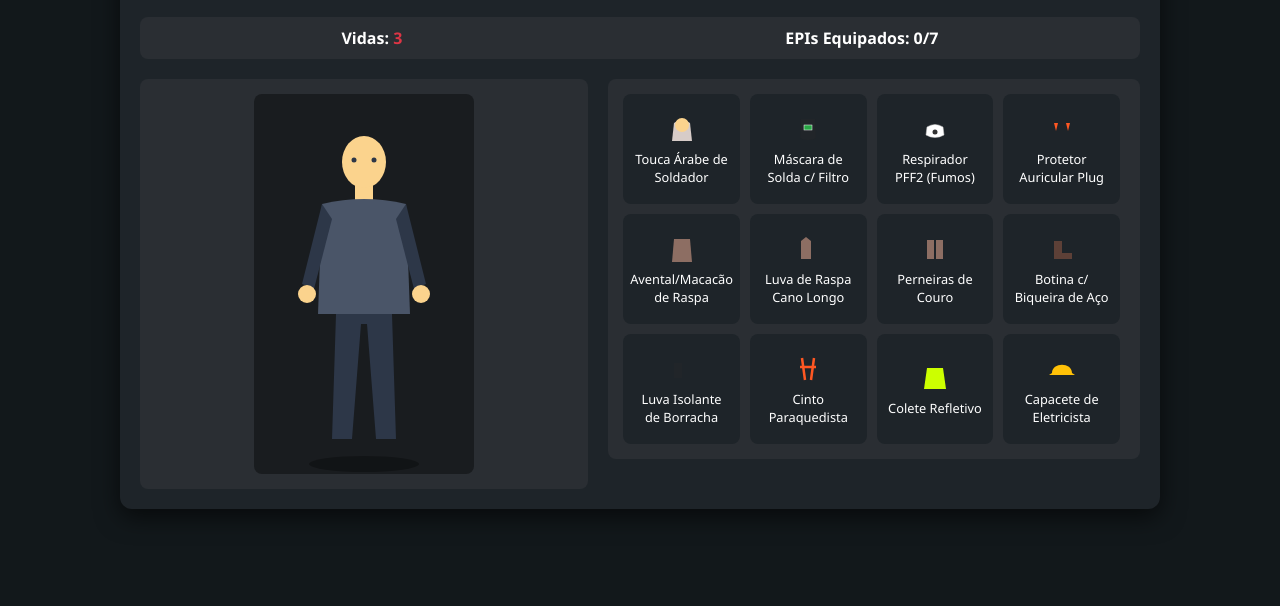
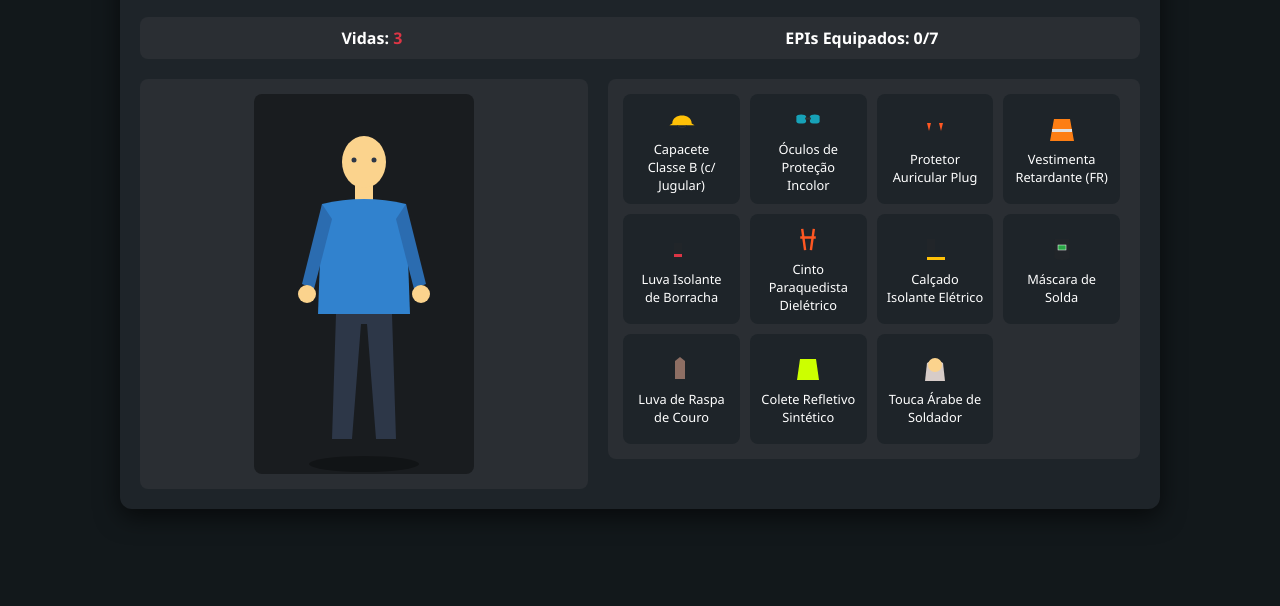
Before and after one commit to LarissaSilvah/Simula-o-, a plain HTML site: page index.html in a window 1280 px wide. Shown: the part 194-800 px from the top of the page. Drawn offline with Linux system fonts and the light colour scheme.

Commit message:
Update index.html

```diff
--- a/index.html
+++ b/index.html
@@ -3,7 +3,7 @@
 <head>
     <meta charset="UTF-8">
     <meta name="viewport" content="width=device-width, initial-scale=1.0">
-    <title>Treinamento EPI - Soldador em Espaço Confinado</title>
+    <title>Treinamento EPI - Eletricista em Altura</title>
     <style>
         :root {
             --bg-primary: #12181b;
@@ -85,7 +85,7 @@
 
         #worker-avatar { width: 100%; height: 100%; }
 
-        /* Zonas sem bordas ou pontilhados */
+        /* Zonas de clique transparentes e sem pontilhados */
         .drop-zone {
             position: absolute;
             border: none;
@@ -100,12 +100,12 @@
         }
 
         .drop-zone.head { top: 2%; left: 30%; width: 40%; height: 12%; }
-        .drop-zone.face { top: 15%; left: 30%; width: 40%; height: 10%; }
-        .drop-zone.ears { top: 15%; left: 15%; width: 70%; height: 10%; }
-        .drop-zone.trunk { top: 27%; left: 22%; width: 56%; height: 32%; }
+        .drop-zone.eyes { top: 15%; left: 30%; width: 40%; height: 8%; }
+        .drop-zone.ears { top: 15%; left: 15%; width: 70%; height: 8%; }
+        .drop-zone.trunk { top: 25%; left: 22%; width: 56%; height: 30%; }
         .drop-zone.hands { top: 48%; left: 5%; width: 90%; height: 14%; }
-        .drop-zone.legs { top: 62%; left: 22%; width: 56%; height: 20%; }
-        .drop-zone.feet { top: 83%; left: 20%; width: 60%; height: 15%; }
+        .drop-zone.anchorage { top: 60%; left: 28%; width: 44%; height: 16%; }
+        .drop-zone.feet { top: 82%; left: 20%; width: 60%; height: 15%; }
 
         .epis-container {
             flex: 1.2;
@@ -192,7 +192,7 @@
 
     <div class="container">
         <header>
-            <h1>Cenário: Soldador em Espaço Confinado</h1>
+            <h1>Cenário: Eletricista em Altura</h1>
             <p class="subtitle">Selecione o EPI e clique na região do corpo correspondente.</p>
         </header>
 
@@ -208,10 +208,10 @@
                         <ellipse cx="100" cy="370" rx="55" ry="8" fill="rgba(0,0,0,0.3)"/>
                         <path d="M72 220 L68 345 L88 345 L97 230 L103 230 L112 345 L132 345 L128 220 Z" fill="#2d3748"/>
                         <rect x="91" y="88" width="18" height="25" fill="#fbd38d"/>
-                        <path d="M58 110 Q100 100 142 110 L146 220 L54 220 Z" fill="#4a5568"/>
-                        <path d="M58 110 L38 190 L50 195 L68 125 Z" fill="#2d3748"/>
+                        <path d="M58 110 Q100 100 142 110 L146 220 L54 220 Z" fill="#3182ce"/>
+                        <path d="M58 110 L38 190 L50 195 L68 125 Z" fill="#2b6cb0"/>
                         <circle cx="43" cy="200" r="9" fill="#fbd38d"/>
-                        <path d="M142 110 L162 190 L150 195 L132 125 Z" fill="#2d3748"/>
+                        <path d="M142 110 L162 190 L150 195 L132 125 Z" fill="#2b6cb0"/>
                         <circle cx="157" cy="200" r="9" fill="#fbd38d"/>
                         <ellipse cx="100" cy="68" rx="22" ry="26" fill="#fbd38d"/>
                         <circle cx="90" cy="66" r="2.5" fill="#2d3748"/>
@@ -219,20 +219,20 @@
 
                         <!-- Camadas dinâmicas dos EPIs -->
                         <g id="layer-head"></g>
-                        <g id="layer-face"></g>
+                        <g id="layer-eyes"></g>
                         <g id="layer-ears"></g>
                         <g id="layer-trunk"></g>
                         <g id="layer-hands"></g>
-                        <g id="layer-legs"></g>
+                        <g id="layer-anchorage"></g>
                         <g id="layer-feet"></g>
                     </svg>
 
                     <div class="drop-zone head" data-zone="head" title="Cabeça"></div>
-                    <div class="drop-zone face" data-zone="face" title="Rosto e Respiratório"></div>
+                    <div class="drop-zone eyes" data-zone="eyes" title="Olhos/Visão"></div>
                     <div class="drop-zone ears" data-zone="ears" title="Ouvidos"></div>
                     <div class="drop-zone trunk" data-zone="trunk" title="Tronco"></div>
                     <div class="drop-zone hands" data-zone="hands" title="Mãos"></div>
-                    <div class="drop-zone legs" data-zone="legs" title="Pernas"></div>
+                    <div class="drop-zone anchorage" data-zone="anchorage" title="Ancoragem/Cinto"></div>
                     <div class="drop-zone feet" data-zone="feet" title="Pés"></div>
                 </div>
             </div>
@@ -253,51 +253,100 @@
 
     <script>
         const episDatabase = [
-            { id: 'touca_arabe', name: 'Touca Árabe de Soldador', zone: 'head', isCorrect: true, svg: `<svg viewBox="0 0 64 64"><path d="M16 20 Q32 8 48 20 L52 56 L12 56 Z" fill="#d7ccc8"/><circle cx="32" cy="24" r="14" fill="#fbd38d"/></svg>`, draw: `<path d="M68 42 C68 20, 132 20, 132 42 L145 105 L55 105 Z" fill="#d7ccc8"/>` },
-            { id: 'mascara_solda', name: 'Máscara de Solda c/ Filtro', zone: 'face', isCorrect: true, svg: `<svg viewBox="0 0 64 64"><path d="M18 12 L46 12 L48 48 C48 56, 16 56, 16 48 Z" fill="#212529"/><rect x="24" y="24" width="16" height="10" fill="#28a745" stroke="#fff"/></svg>`, draw: `<path d="M72 38 L128 38 L130 88 C130 98, 70 98, 70 88 Z" fill="#212529"/><rect x="82" y="52" width="36" height="15" fill="#28a745" stroke="#fff"/>` },
-            { id: 'respirador_pff2', name: 'Respirador PFF2 (Fumos)', zone: 'face', isCorrect: true, svg: `<svg viewBox="0 0 64 64"><path d="M16 28 Q32 18 48 28 L50 44 Q32 54 14 44 Z" fill="#fff" stroke="#ccc"/><circle cx="32" cy="38" r="5" fill="#333"/></svg>`, draw: `<path d="M83 68 Q100 82 117 68 L119 82 Q100 96 81 82 Z" fill="#ffffff" stroke="#ccc"/><circle cx="100" cy="78" r="4" fill="#333"/>` },
-            { id: 'protetor_plug', name: 'Protetor Auricular Plug', zone: 'ears', isCorrect: true, svg: `<svg viewBox="0 0 64 64"><path d="M16 20 L24 20 L20 36 Z" fill="#ff5722"/><path d="M48 20 L40 20 L44 36 Z" fill="#ff5722"/></svg>`, draw: `<circle cx="75" cy="68" r="5" fill="#ff5722"/><circle cx="125" cy="68" r="5" fill="#ff5722"/>` },
-            { id: 'avental_raspa', name: 'Avental/Macacão de Raspa', zone: 'trunk', isCorrect: true, svg: `<svg viewBox="0 0 64 64"><path d="M16 12 L48 12 L52 58 L12 58 Z" fill="#8d6e63"/></svg>`, draw: `<path d="M54 108 Q100 98 146 108 L148 222 L52 222 Z" fill="#8d6e63"/>` },
-            { id: 'luva_raspa', name: 'Luva de Raspa Cano Longo', zone: 'hands', isCorrect: true, svg: `<svg viewBox="0 0 64 64"><path d="M18 16 L28 8 L38 16 L38 52 L18 52 Z" fill="#8d6e63"/></svg>`, draw: `<path d="M30 185 L50 190 L54 214 L32 214 Z" fill="#8d6e63"/><path d="M170 185 L150 190 L146 214 L168 214 Z" fill="#8d6e63"/>` },
-            { id: 'perneira_couro', name: 'Perneiras de Couro', zone: 'legs', isCorrect: true, svg: `<svg viewBox="0 0 64 64"><rect x="16" y="14" width="14" height="38" fill="#8d6e63"/><rect x="34" y="14" width="14" height="38" fill="#8d6e63"/></svg>`, draw: `<path d="M66 250 L88 250 L86 330 L64 330 Z" fill="#6d4c41"/><path d="M112 250 L134 250 L136 330 L114 330 Z" fill="#6d4c41"/>` },
-            { id: 'botina_biqueira', name: 'Botina c/ Biqueira de Aço', zone: 'feet', isCorrect: true, svg: `<svg viewBox="0 0 64 64"><path d="M16 16 L32 16 L32 40 L52 40 L52 52 L16 52 Z" fill="#5d4037"/></svg>`, draw: `<path d="M60 340 L90 340 L90 365 C90 370 60 370 60 365 Z" fill="#5d4037"/><path d="M110 340 L140 340 L140 365 C140 370 110 370 110 365 Z" fill="#5d4037"/>` },
+            // EPIs CORRETOS DO ELETRICISTA EM ALTURA
+            {
+                id: 'cap_classe_b',
+                name: 'Capacete Classe B (c/ Jugular)',
+                zone: 'head',
+                isCorrect: true,
+                svg: `<svg viewBox="0 0 64 64"><path d="M12 40 C12 18, 52 18, 52 40 L58 44 L6 44 Z" fill="#ffc107"/><path d="M22 44 Q32 54 42 44" stroke="#333" stroke-width="2" fill="none"/></svg>`,
+                draw: `<path d="M70 46 C70 20, 130 20, 130 46 L142 50 L58 50 Z" fill="#ffc107" stroke="#333" stroke-width="1.5"/><path d="M78 50 Q100 70 122 50" stroke="#222" stroke-width="3" fill="none"/>`
+            },
+            {
+                id: 'oculos_protecao',
+                name: 'Óculos de Proteção Incolor',
+                zone: 'eyes',
+                isCorrect: true,
+                svg: `<svg viewBox="0 0 64 64"><path d="M8 26 C8 20, 28 20, 28 26 L28 36 C28 42, 8 42, 8 36 Z" fill="#17a2b8"/><path d="M36 26 C36 20, 56 20, 56 26 L56 36 C56 42, 36 42, 36 36 Z" fill="#17a2b8"/><rect x="26" y="28" width="12" height="4" fill="#333"/></svg>`,
+                draw: `<path d="M80 60 C80 54, 96 54, 96 60 L96 72 C96 75, 80 75, 80 72 Z" fill="#17a2b8" opacity="0.85" stroke="#fff"/><path d="M104 60 C104 54, 120 54, 120 60 L120 72 C120 75, 104 75, 104 72 Z" fill="#17a2b8" opacity="0.85" stroke="#fff"/><rect x="94" y="63" width="12" height="3" fill="#333"/>`
+            },
+            {
+                id: 'protetor_plug',
+                name: 'Protetor Auricular Plug',
+                zone: 'ears',
+                isCorrect: true,
+                svg: `<svg viewBox="0 0 64 64"><path d="M16 20 L24 20 L20 36 Z" fill="#ff5722"/><path d="M48 20 L40 20 L44 36 Z" fill="#ff5722"/></svg>`,
+                draw: `<circle cx="75" cy="68" r="5" fill="#ff5722"/><circle cx="125" cy="68" r="5" fill="#ff5722"/>`
+            },
+            {
+                id: 'vestimenta_fr',
+                name: 'Vestimenta Retardante (FR)',
+                zone: 'trunk',
+                isCorrect: true,
+                svg: `<svg viewBox="0 0 64 64"><path d="M16 12 L48 12 L56 56 L8 56 Z" fill="#fd7e14"/><rect x="12" y="32" width="40" height="6" fill="#e0e0e0"/></svg>`,
+                draw: `<path d="M55 108 Q100 98 145 108 L148 222 L52 222 Z" fill="#fd7e14"/><rect x="60" y="170" width="80" height="12" fill="#e0e0e0"/>`
+            },
+            {
+                id: 'luva_dieletrica',
+                name: 'Luva Isolante de Borracha',
+                zone: 'hands',
+                isCorrect: true,
+                svg: `<svg viewBox="0 0 64 64"><path d="M16 20 L32 20 L32 50 L16 50 Z" fill="#212529"/><rect x="16" y="42" width="16" height="6" fill="#dc3545"/></svg>`,
+                draw: `<path d="M30 185 L50 190 L54 214 L32 214 Z" fill="#212529"/><path d="M170 185 L150 190 L146 214 L168 214 Z" fill="#212529"/>`
+            },
+            {
+                id: 'cinto_paraquedista',
+                name: 'Cinto Paraquedista Dielétrico',
+                zone: 'anchorage',
+                isCorrect: true,
+                svg: `<svg viewBox="0 0 64 64"><path d="M20 10 L26 54 M44 10 L38 54 M16 28 L48 28" stroke="#ff5722" stroke-width="5" fill="none"/></svg>`,
+                draw: `<path d="M72 110 L82 220 M128 110 L118 220 M60 145 L140 145" stroke="#ff5722" stroke-width="5" fill="none"/>`
+            },
+            {
+                id: 'bota_dieletrica',
+                name: 'Calçado Isolante Elétrico',
+                zone: 'feet',
+                isCorrect: true,
+                svg: `<svg viewBox="0 0 64 64"><path d="M16 12 L32 12 L32 40 L52 40 L52 52 L16 52 Z" fill="#212529"/><rect x="16" y="48" width="36" height="6" fill="#ffc107"/></svg>`,
+                draw: `<path d="M60 340 L90 340 L90 365 C90 370 60 370 60 365 Z" fill="#212529"/><path d="M110 340 L140 340 L140 365 C140 370 110 370 110 365 Z" fill="#212529"/>`
+            },
 
             // EPIs INCORRETOS
             {
-                id: 'luva_borracha',
-                name: 'Luva Isolante de Borracha',
+                id: 'mascara_solda',
+                name: 'Máscara de Solda',
+                zone: 'eyes',
+                isCorrect: false,
+                svg: `<svg viewBox="0 0 64 64"><path d="M18 12 L46 12 L48 48 C48 56, 16 56, 16 48 Z" fill="#212529"/><rect x="24" y="24" width="16" height="10" fill="#28a745" stroke="#fff"/></svg>`,
+                belongsTo: 'Soldador (NR-18)',
+                reason: 'A máscara escura obstrui a visão do eletricista ao manusear painéis e fiação de precisão.'
+            },
+            {
+                id: 'luva_raspa',
+                name: 'Luva de Raspa de Couro',
                 zone: 'hands',
                 isCorrect: false,
-                svg: `<svg viewBox="0 0 64 64"><path d="M16 20 L32 20 L32 50 L16 50 Z" fill="#212529"/></svg>`,
-                belongsTo: 'Eletricista (NR-10)',
-                reason: 'Protege contra choques elétricos de alta tensão. Não resiste ao calor nem aos respingos de solda.'
-            },
-            {
-                id: 'cinto_paraquedista',
-                name: 'Cinto Paraquedista',
-                zone: 'trunk',
-                isCorrect: false,
-                svg: `<svg viewBox="0 0 64 64"><path d="M20 10 L26 54 M44 10 L38 54 M16 28 L48 28" stroke="#ff5722" stroke-width="5" fill="none"/></svg>`,
-                belongsTo: 'Trabalho em Altura (NR-35)',
-                reason: 'Utilizado para retenção de quedas em altura. Não é o equipamento adequado para solda em nível plano.'
+                svg: `<svg viewBox="0 0 64 64"><path d="M18 16 L28 8 L38 16 L38 52 L18 52 Z" fill="#8d6e63"/></svg>`,
+                belongsTo: 'Soldador / Carga Pesada (NR-18)',
+                reason: 'O couro comum não possui capacidade de isolamento contra choques de alta ou baixa tensão.'
             },
             {
                 id: 'colete_refletivo',
-                name: 'Colete Refletivo',
+                name: 'Colete Refletivo Sintético',
                 zone: 'trunk',
                 isCorrect: false,
                 svg: `<svg viewBox="0 0 64 64"><path d="M16 12 L48 12 L54 54 L10 54 Z" fill="#ccff00"/></svg>`,
-                belongsTo: 'Operador de Máquinas / Tráfego (NR-18/12)',
-                reason: 'Proporciona visibilidade, porém seu tecido sintético derrete facilmente com faíscas de solda.'
+                belongsTo: 'Operador de Máquinas / Tráfego (NR-12)',
+                reason: 'O poliéster do colete pode derreter na pele em caso de arco elétrico. O eletricista exige traje Retardante de Chama (FR).'
             },
             {
-                id: 'capacete_classe_b',
-                name: 'Capacete de Eletricista',
+                id: 'touca_arabe',
+                name: 'Touca Árabe de Soldador',
                 zone: 'head',
                 isCorrect: false,
-                svg: `<svg viewBox="0 0 64 64"><path d="M12 40 C12 18, 52 18, 52 40 L58 44 L6 44 Z" fill="#ffc107"/></svg>`,
-                belongsTo: 'Eletricista / Altura (NR-10 / NR-35)',
-                reason: 'Para o soldador em espaço confinado, deve-se aplicar a Touca Árabe e a Máscara para vedação contra radiação.'
+                svg: `<svg viewBox="0 0 64 64"><path d="M16 20 Q32 8 48 20 L52 56 L12 56 Z" fill="#d7ccc8"/><circle cx="32" cy="24" r="14" fill="#fbd38d"/></svg>`,
+                belongsTo: 'Soldador em Espaço Confinado (NR-33)',
+                reason: 'Projetada contra projeções de respingos de solda, não oferecendo proteção contra impactos mecânicos em altura.'
             }
         ];
 
@@ -367,7 +416,7 @@
             document.getElementById('progress-val').textContent = `${equippedCount}/${totalRequired}`;
 
             if (equippedCount >= totalRequired) {
-                showModal("🎉 Parabéns!", "Você equipou o Soldador em Espaço Confinado perfeitamente seguindo as NRs 18 e 33!");
+                showModal("🎉 Parabéns!", "Você equipou o Eletricista em Altura perfeitamente seguindo as NRs 10 e 35!");
             }
         }
 
@@ -389,4 +438,4 @@
         window.onload = init;
     </script>
 </body>
-    </html>
+                            </html>
```
